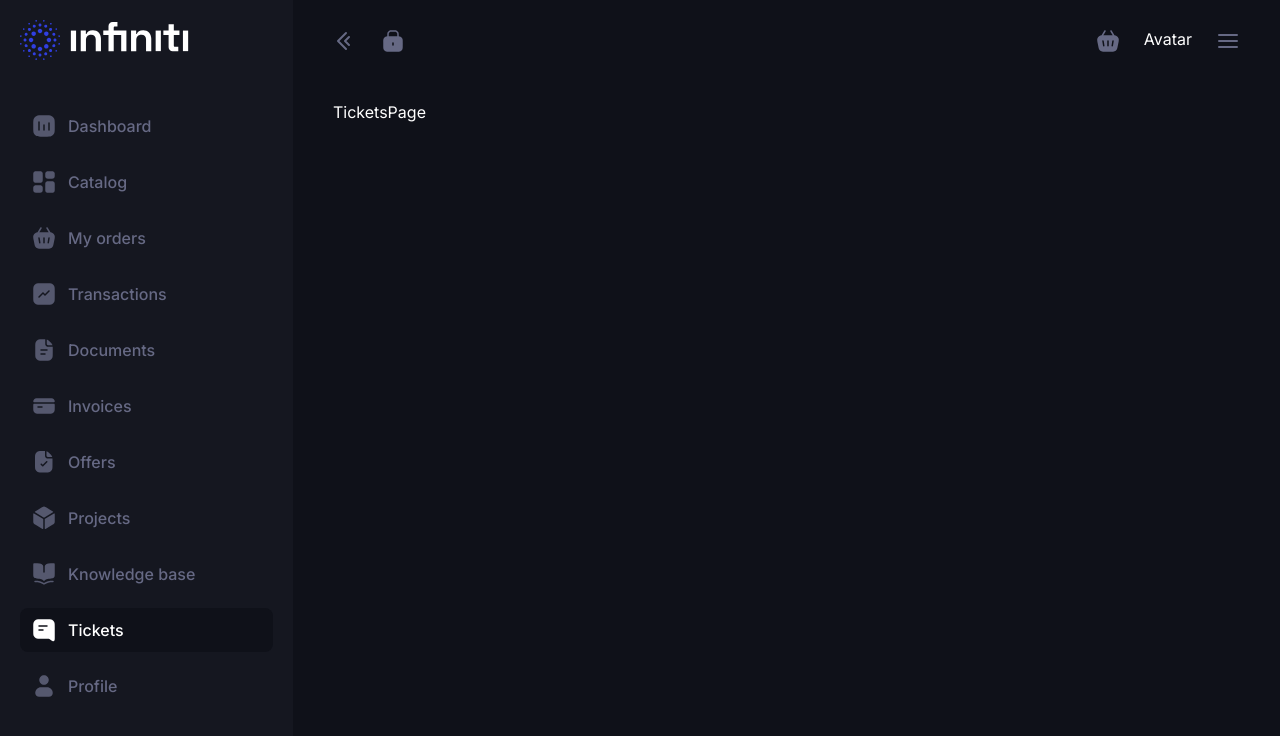
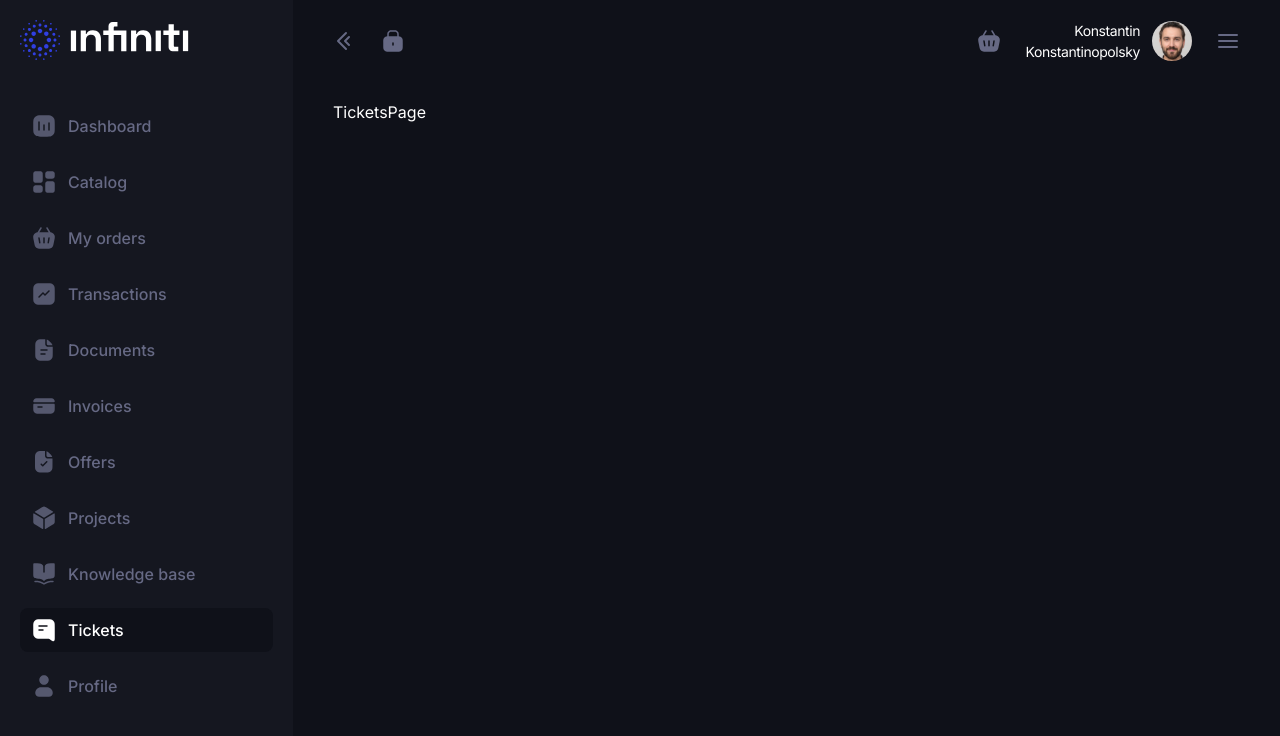
Before and after one commit to comprecess/infiniti, a React (Vite) app: page /tickets in a window 1280 px wide. Shown: the top 736 px of the page. Built offline with nearby package versions, Linux system fonts and the light colour scheme.

Commit message:
update sidebar && add profile

```diff
--- /dev/null
+++ b/src/app/data/profile.ts
@@ -0,0 +1,14 @@
+export const ProfileInfo = {
+  id: 0,
+  name: 'Konstantin Konstantinopolsky',
+  avatar: '/avatar.svg',
+  currentBalance: 1974.32,
+  personalNumber: '+ 1 555 9938 55555',
+  email: 'example@email.com',
+  businessNumber: '+ 1 555 9938 55555',
+  company: 'ACME LLC.',
+  city: 'Monterey Park',
+  zipCode: '91755',
+  stateRegion: 'California',
+  country: 'United States',
+}
--- a/src/features/Dashboard/Header/Header.module.scss
+++ b/src/features/Dashboard/Header/Header.module.scss
@@ -14,6 +14,7 @@
 .itemsRight {
   display: flex;
   flex-direction: row;
+  align-items: center;
   gap: 24px;
 }
 
--- a/src/features/Dashboard/Header/Header.tsx
+++ b/src/features/Dashboard/Header/Header.tsx
@@ -5,6 +5,7 @@ import { ChevronsLeftIcon } from '../../../shared/icons/ChevronsLeftIcon'
 import { LockIcon } from '../../../shared/icons/LockIcon'
 import { MenuIcon } from '../../../shared/icons/MenuIcon'
 import { Icon } from '../../../shared/ui/Icon/Icon'
+import { Profile } from '../../../shared/ui/Profile/Profile'
 import styles from './Header.module.scss'
 
 interface HeaderProps {
@@ -31,7 +32,7 @@ export const Header: FC<HeaderProps> = ({
       </div>
       <div className={styles.itemsRight}>
         <Icon icon={<BasketIcon />} />
-        <p>Avatar</p>
+        <Profile />
         <Icon
           fill={false}
           icon={<MenuIcon />}
--- a/src/features/Dashboard/Sidebar/Item/Item.module.scss
+++ b/src/features/Dashboard/Sidebar/Item/Item.module.scss
@@ -47,6 +47,10 @@
   font-weight: 500;
   line-height: 24px;
   transition: 0.1s;
+
+  overflow: hidden;
+  white-space: nowrap;
+  text-overflow: ellipsis;
 }
 
 .icon {
--- a/src/features/Dashboard/Sidebar/Sidebar.module.scss
+++ b/src/features/Dashboard/Sidebar/Sidebar.module.scss
@@ -6,6 +6,7 @@
   top: 0;
   display: flex;
   flex-direction: column;
+  flex-shrink: 0;
   gap: 40px;
   width: 293px;
   height: 100vh;
--- a/src/pages/Dashboard/DashboardOutlet/DashboardOutlet.module.scss
+++ b/src/pages/Dashboard/DashboardOutlet/DashboardOutlet.module.scss
@@ -1,10 +1,13 @@
 .wrapper {
+  width: 100%;
+  height: 100vh;
+  background-color: $brand-1000;
+}
+
+.items {
   display: flex;
   flex-direction: column;
-  width: 100%;
-  height: 100vh;
   color: $white;
-  background-color: $brand-1000;
 }
 
 .mainCut,
@@ -12,9 +15,9 @@
 .mainFull {
   display: flex;
   flex-direction: column;
-  height: 100%;
+  flex-grow: 1;
   gap: 40px;
-  padding: 20px 40px 20px 40px;
+  padding: 20px 40px 40px 40px;
   margin-left: 293px;
   transition: 0.3s ease;
   z-index: 1;
--- a/src/pages/Dashboard/DashboardOutlet/DashboardOutlet.tsx
+++ b/src/pages/Dashboard/DashboardOutlet/DashboardOutlet.tsx
@@ -35,6 +35,7 @@ export const DashboardOutlet: FC = () => {
 
   return (
     <div className={styles.wrapper}>
+      <div className={styles.items}>
         <Sidebar
           isMini={isMiniSidebar}
           isMobile={isMobile}
@@ -58,5 +59,6 @@ export const DashboardOutlet: FC = () => {
           <Outlet />
         </main>
       </div>
+    </div>
   )
 }
--- /dev/null
+++ b/src/shared/ui/Profile/Profile.module.scss
@@ -0,0 +1,20 @@
+.wrapper {
+  display: flex;
+  flex-direction: row;
+  gap: 12px;
+  width: 167px;
+  text-align: right;
+  align-items: center;
+}
+
+.avatar {
+  width: 40px;
+  height: 40px;
+}
+
+.name {
+  font-size: 14px;
+  font-weight: 400;
+  line-height: 21px;
+  letter-spacing: -0.03em;
+}
--- /dev/null
+++ b/src/shared/ui/Profile/Profile.tsx
@@ -0,0 +1,17 @@
+import { FC } from 'react'
+
+import { ProfileInfo } from '../../../app/data/profile'
+import styles from './Profile.module.scss'
+
+export const Profile: FC = () => {
+  return (
+    <div className={styles.wrapper}>
+      <span className={styles.name}>{ProfileInfo.name}</span>
+      <img
+        className={styles.avatar}
+        src={ProfileInfo.avatar}
+        alt='Profile'
+      />
+    </div>
+  )
+}
```
Also changed, not shown: public/avatar.svg (added). Lines whose indentation alone changed are shown as unchanged.
